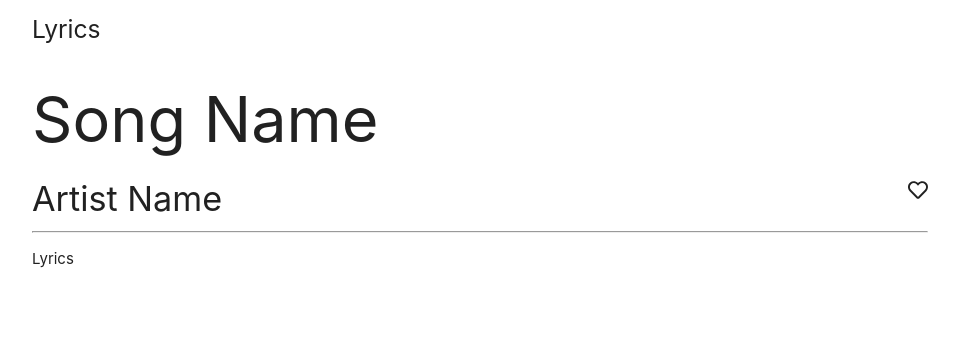
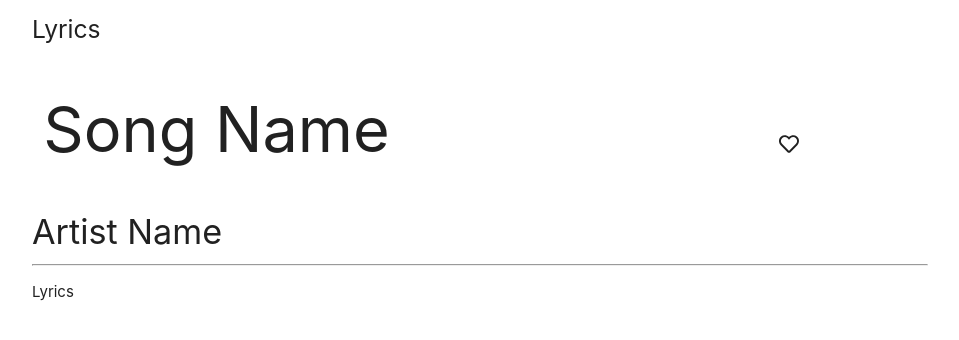
Before and after one commit to JoeQuattrone/lyricbunny-client, a React (Create React App) app: page /songs/1 in a window 1280 px wide. Shown: the top 340 px of the page, without its empty margins (160-1119 px from the left). Built offline with nearby package versions, Linux system fonts and the light colour scheme; no server answers.

Commit message:
styled heart button on show song

```diff
--- a/src/App.css
+++ b/src/App.css
@@ -6,6 +6,13 @@
 
 }
 
+.row .col.heart-div {
+  height: 100px;
+  padding: 0px;
+  padding-top: 80px;
+}
+
+
 .clearfix::after {
   content: "";
   clear: both;
--- a/src/actions/songActions.js
+++ b/src/actions/songActions.js
@@ -22,12 +22,10 @@ export function fetchSongs(state, history) {
 export function fetchLyrics(trackId) {
   const url = BASE_URL + `track.lyrics.get?track_id=${trackId}&apikey=523ebe747e1a258aaddd09f97f90cb70`
     return (dispatch) => {
-      debugger
-
       dispatch({ type: 'LOADING_LYRICS' })
       return fetch(url)
-        .then(res => console.log(res.json()))
-        .then(data => dispatch({ type: 'ADD_LYRICS', payload: data }))
+        .then(res => res.json())
+        .then(json => dispatch({ type: 'ADD_LYRICS', payload: json.message.body.lyrics }))
   }
 }
 
--- a/src/containers/ShowSong.js
+++ b/src/containers/ShowSong.js
@@ -5,22 +5,39 @@ import { FontAwesomeIcon } from '@fortawesome/react-fontawesome'
 import { fas } from '@fortawesome/free-solid-svg-icons'
 import { far } from '@fortawesome/free-regular-svg-icons'
 import { faHeart as farFaHeart } from '@fortawesome/free-regular-svg-icons'
+import { faHeart } from '@fortawesome/free-solid-svg-icons'
 
 
 class ShowSong extends React.Component {
 
+  state = {
+    liked: false,
+  }
+
   componentDidMount() {
     this.props.fetchLyrics(this.props.match.params.songId)
+  }
+
+  //persist to rails api
+  likeSong = (e) => {
+    if (this.state.liked === false) {
+      this.setState({
+        liked: true
+      })
+    }
   }
 
   render() {
     return (
       <div className="container">
         <h5>Lyrics</h5>
+          <div className="row">
           <h1 className=" col s10 song-header"> Song Name</h1>
-          <div className="float-right">
-            <FontAwesomeIcon icon={farFaHeart}size="lg"  />
+            <div className="col s2 heart-div">
+            {this.state.liked ?  <span><FontAwesomeIcon icon={faHeart}size="lg" className="heart-icon"  /></span>: <span onClick={e => this.likeSong(e)}><FontAwesomeIcon icon={farFaHeart}size="lg" className="heart-icon"  /></span>}
+            </div>
           </div>
+
         <h4>Artist Name</h4>
         <hr/>
         <div className="InnerContainer">
--- a/src/reducers/songsReducer.js
+++ b/src/reducers/songsReducer.js
@@ -14,8 +14,6 @@ export default function songsReducer(state = {
     return {loading: false, songs: action.payload}
 
     case 'LOADING_LYRICS':
-    debugger
-
     return {...state, loading: true}
 
     case 'ADD_LYRICS':
```
